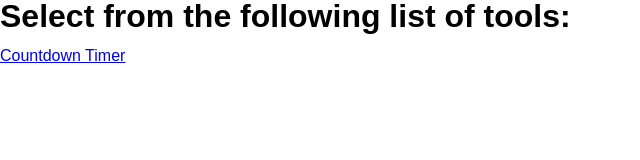
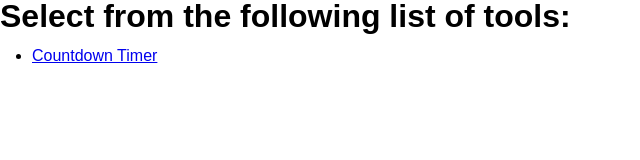
Before and after one commit to nsnyder/obs-tools, a website: page views/index.html in a window 1280 px wide. Shown: the full height of the page, 0-640 px from the left. Drawn offline with nearby package versions, Linux system fonts and the light colour scheme.

Commit message:
Fix list styling

```diff
--- a/public/css/base.css
+++ b/public/css/base.css
@@ -65,3 +65,15 @@ label * {
 label input {
   margin-top: 0.5em;
 }
+
+ul li{
+  list-style: disc;
+}
+
+ol li {
+  list-style: decimal;
+}
+
+ul, ol {
+  padding-left: 2rem;
+}
```
